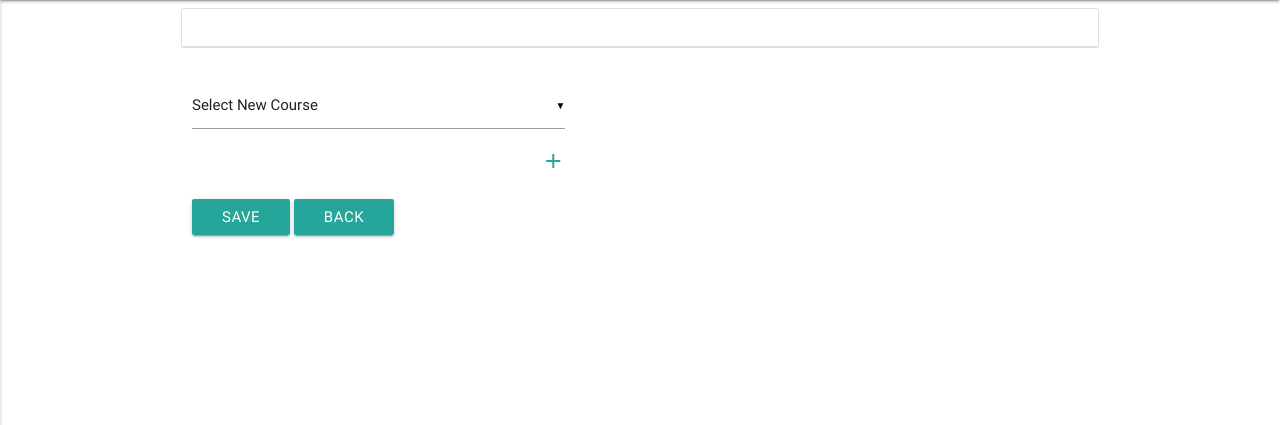
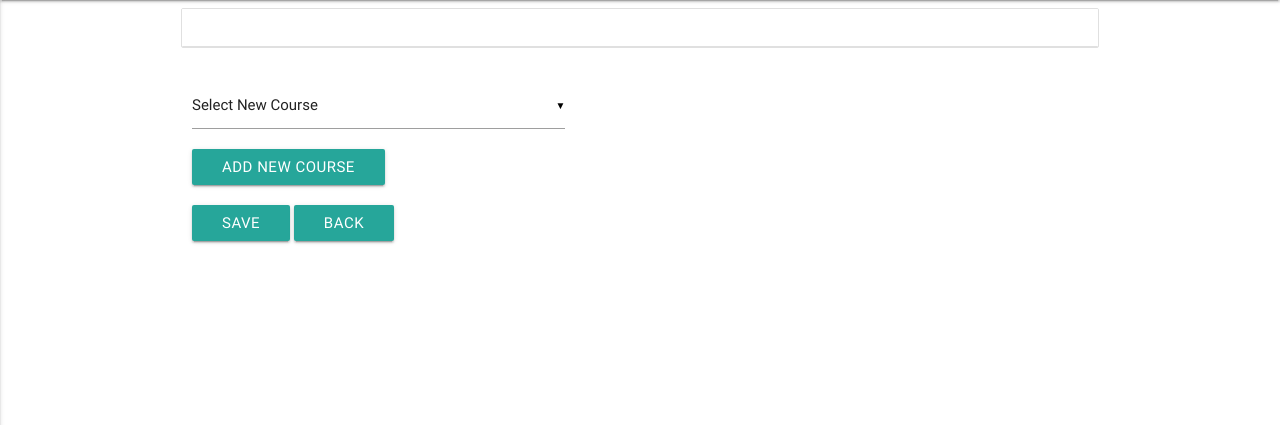
Before and after one commit to GarethMellon/data-centric-project, a Flask app: template templates/course.html in a window 1280 px wide. Shown: the part 64-489 px from the top of the page. Run offline with Flask 2, Linux system fonts and the light colour scheme; the template is opened without the code that fills it, so the values that code supplies are empty.

Commit message:
New Feature: added ability to add a course to a recipe

```diff
--- a/app.py
+++ b/app.py
@@ -127,6 +127,15 @@ def course_list():
                             page_title = "Course List",
                             course_list_data = course_list_data)
 
+@app.route("/add_course_to_recipe/<recipe_ID>/<course_ID>/", methods = ["POST"])
+def add_course_to_recipe(recipe_ID, course_ID):
+    course_to_add = request.form.get("selection")
+    course_update_sql = "INSERT INTO course (recipes_ID, name) VALUES ('{}','{}');".format(recipe_ID, course_to_add)
+    update_data(course_update_sql)
+
+    return redirect(url_for("course", recipe_ID = recipe_ID, course_ID = course_ID))
+
+
 ## Cuisine routes and functions
 @app.route("/cuisine/<recipe_ID>/<cuisine_ID>/")
 def cuisine (recipe_ID, cuisine_ID):
--- a/templates/course.html
+++ b/templates/course.html
@@ -19,13 +19,18 @@
 
             <div class="col s5">
                 <div class="row">
-                    <select>
-                        <option value = "" disabled selected>Select New Course</option>
+
+                    <form action="{{ url_for('add_course_to_recipe', recipe_ID = course_data[0].recipe_ID, course_ID = course_data[0].course_ID) }}" method="POST">
+
+                        <select id = "selection" name = "selection">
+                            <option value = "" disabled selected>Select New Course</option>
                             {% for row in course_list_data %}
-                                <option value = "1">{{row.course_list_name}}</option>
+                                <option value = "{{row.course_list_name}}" id="course_name" name="course_name">{{row.course_list_name}}</option>
                             {% endfor %}
-                    </select>
-                    <a href="#" class="secondary-content"><i class = "material-icons">add</i></a>
+                        </select>
+
+                        <input type="submit" value="Add New Course" class="btn">
+
                 </div>
             </div>
 
```
